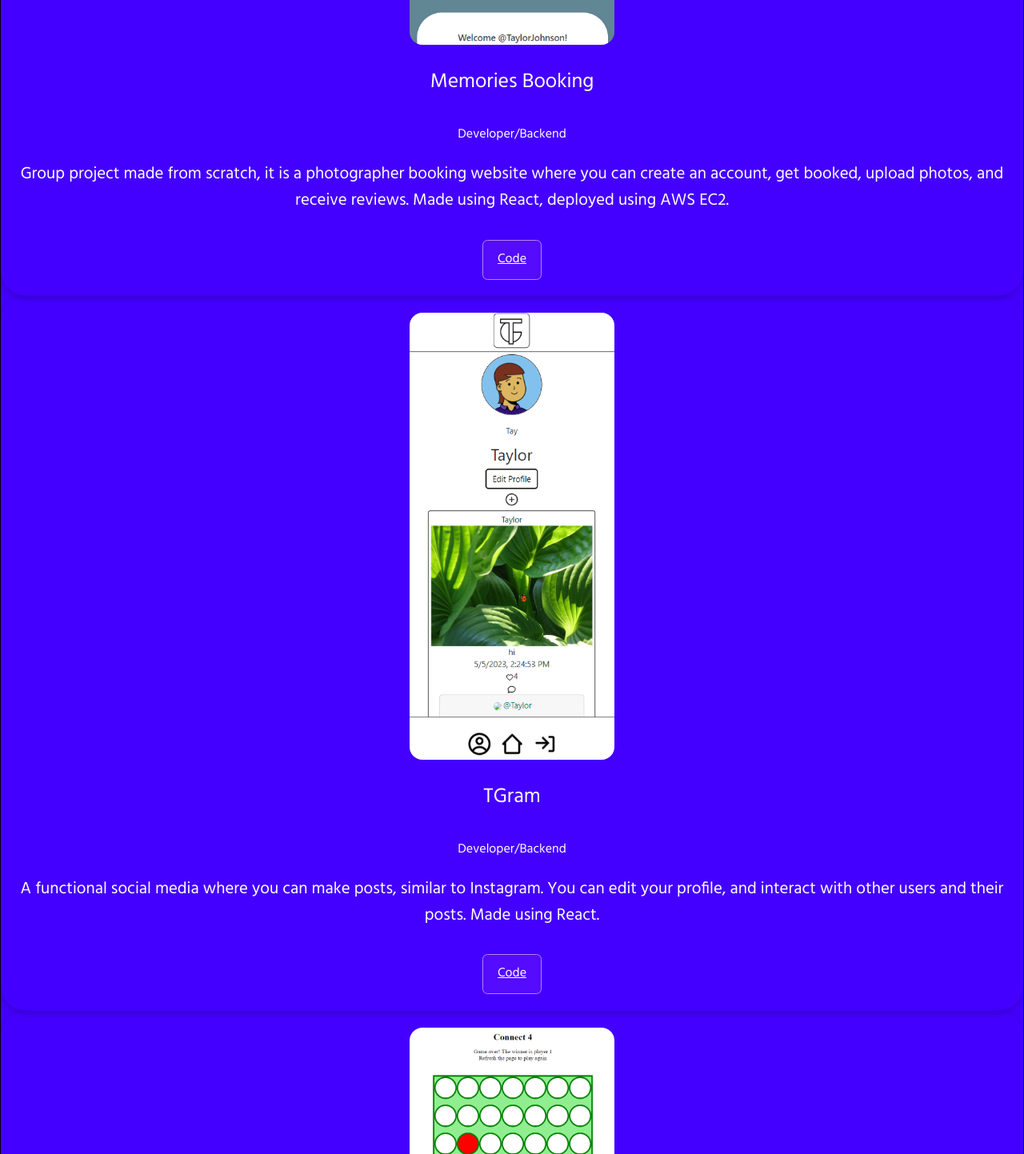
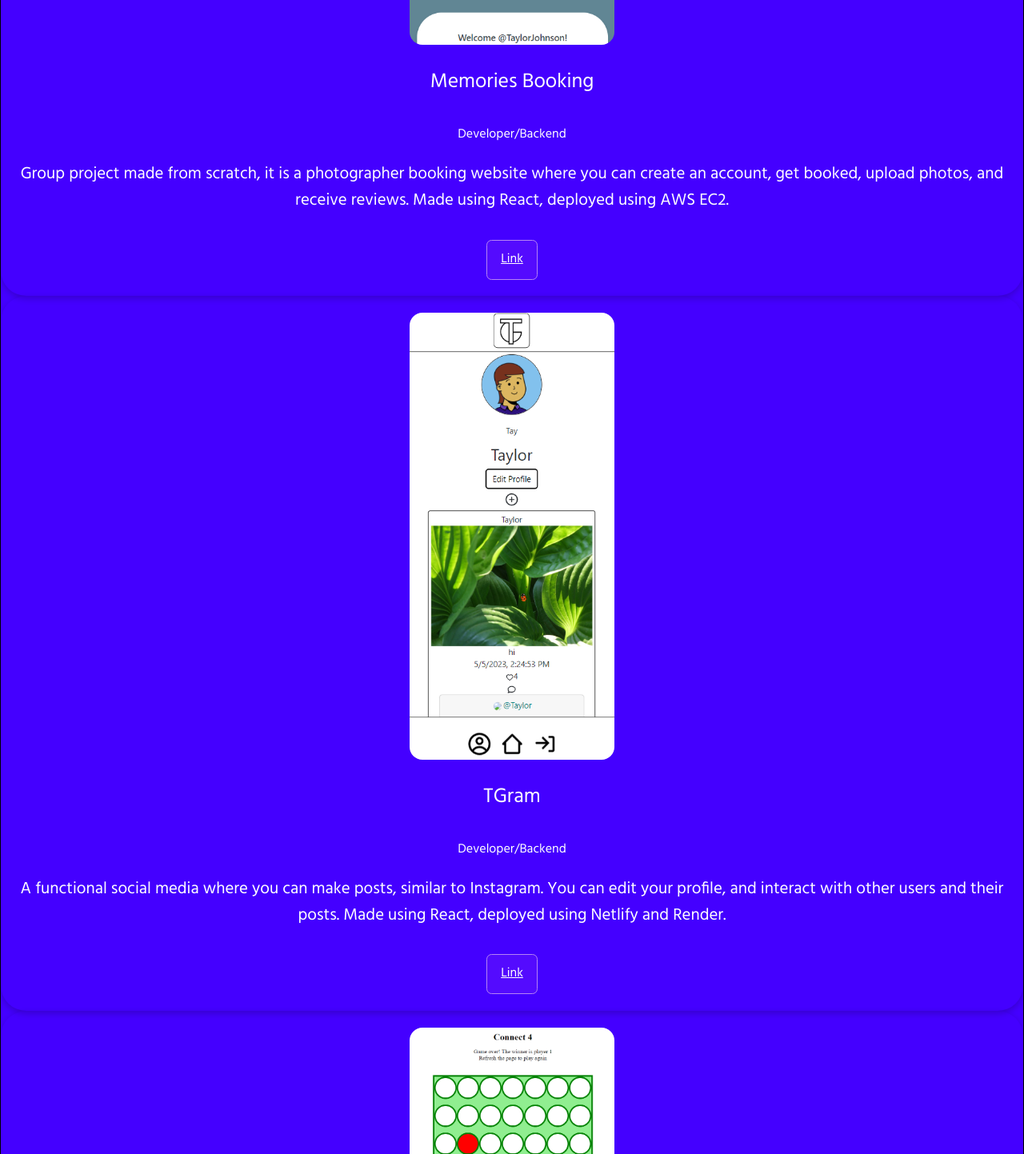
Before and after one commit to taylorjohnsondev/Portfolio, a React (Create React App) app in the folder client/: page / in a window 1280 px wide. Shown: the part 1988-3431 px from the top of the page at 80% size. Built offline with nearby package versions, Linux system fonts and the light colour scheme.

Commit message:
added links

```diff
--- a/client/src/Components/Projects.js
+++ b/client/src/Components/Projects.js
@@ -16,10 +16,10 @@ const Projects = () => {
           receive reviews. Made using React, deployed using AWS EC2.
         </p>
         <a
-          href="https://github.com/taylorjohnsondev/mern-capstone"
+          href="https://memoriesbooking.netlify.app/"
           className="btn"
         >
-          Code
+          Link
         </a>
       </article>
       <article className="portfolio-item">
@@ -32,13 +32,13 @@ const Projects = () => {
         <p>
           A functional social media where you can make posts, similar to
           Instagram. You can edit your profile, and interact with other users
-          and their posts. Made using React.
+          and their posts. Made using React, deployed using Netlify and Render.
         </p>
         <a
-          href="https://github.com/taylorjohnsondev/TGram"
+          href="https://tgram-social.netlify.app/"
           className="btn"
         >
-          Code
+          Link
         </a>
       </article>
       <article className="portfolio-item">
```
Also changed, not shown: 1 other file (tests, documents, lock files or other folders).
